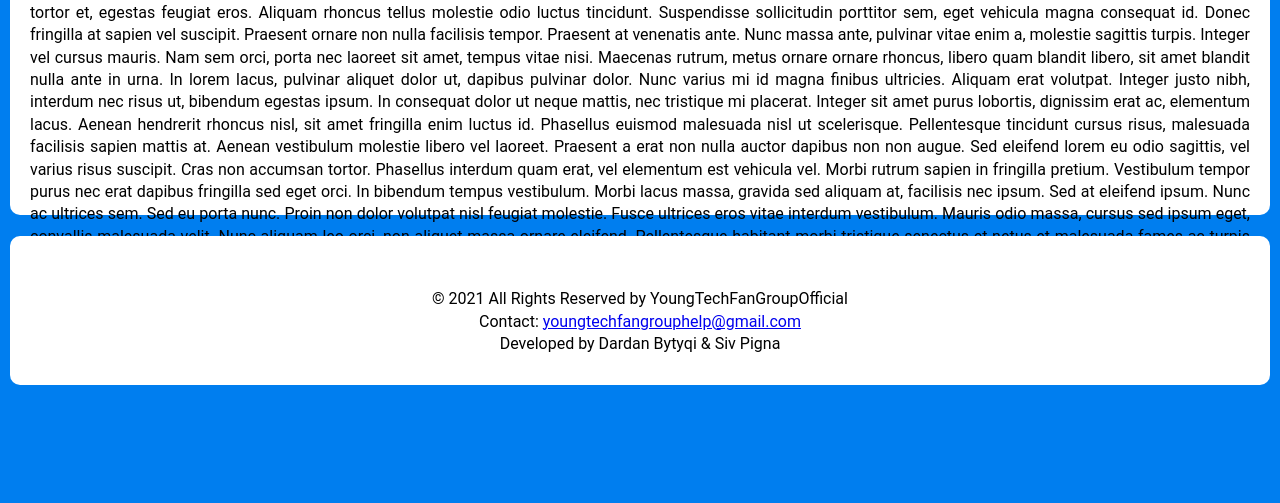
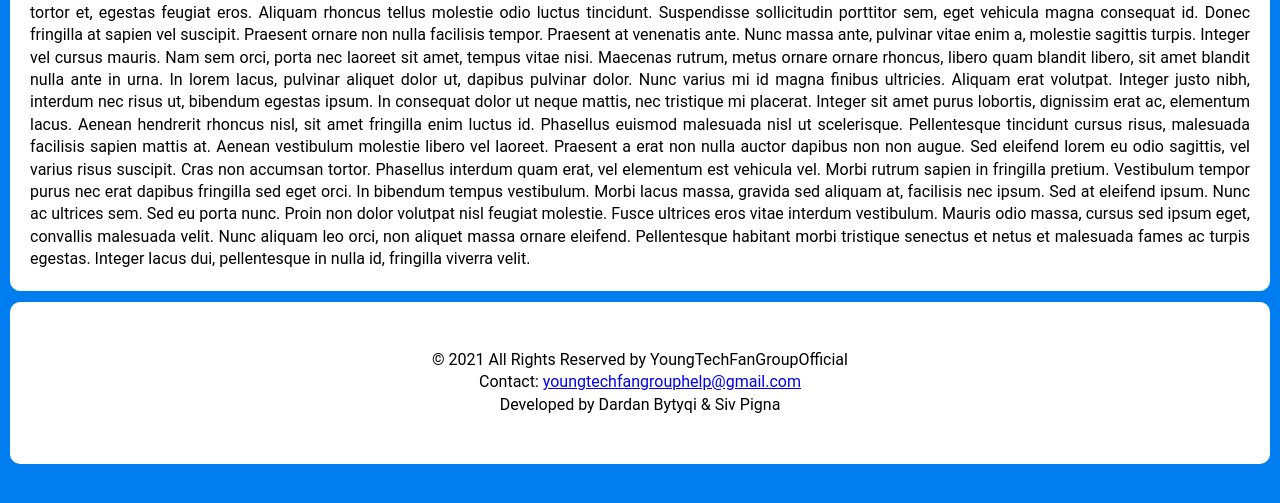
Before and after one commit to ilpinoabete/sito_regole, a plain HTML site: page voip.html in a window 1280 px wide. Shown: the part 219-722 px from the top of the page. Drawn offline with nearby package versions, Linux system fonts and the light colour scheme.

Commit message:
Add files via upload

```diff
--- a/style.css
+++ b/style.css
@@ -24,7 +24,7 @@ body{
             position: relative;
             margin: 0 auto;
             width: 97,1%;
-            height: 300px;
+            height: auto;
             padding: 20px;
             background-color: white;
             border-radius: 20px;
@@ -214,10 +214,10 @@ body {
   position: relative;
   width: auto;
   height: auto;
-  top: 40px;
+  top: 30px;
   left: 0px;
   background-color: white;
-  padding: 30px;
+  padding: 25px;
   border-radius: 5px;
   -moz-border-radius: 10px;
   -webkit-border-radius: 10px;
```
Also changed, not shown: voip.html (+1 -0 lines).
